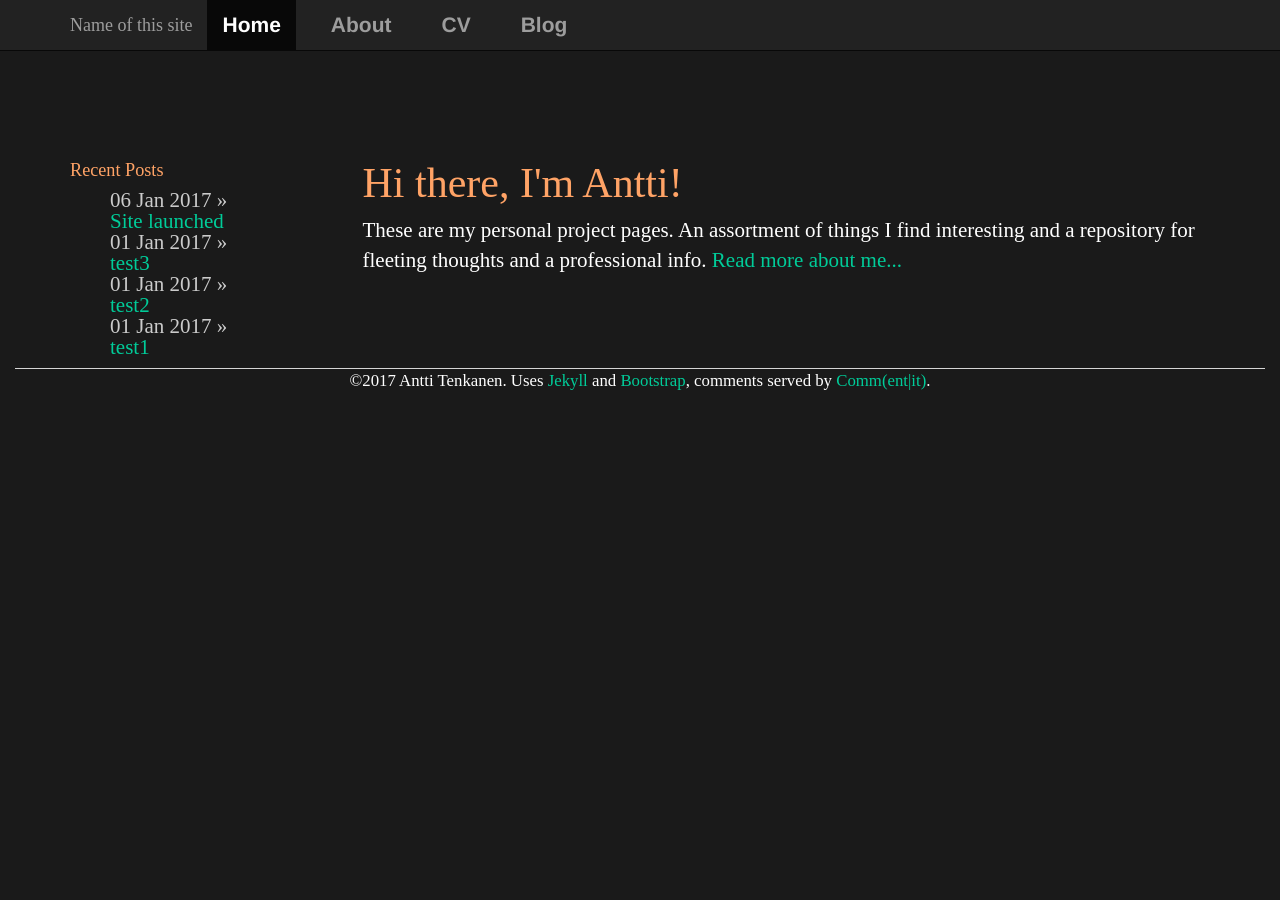
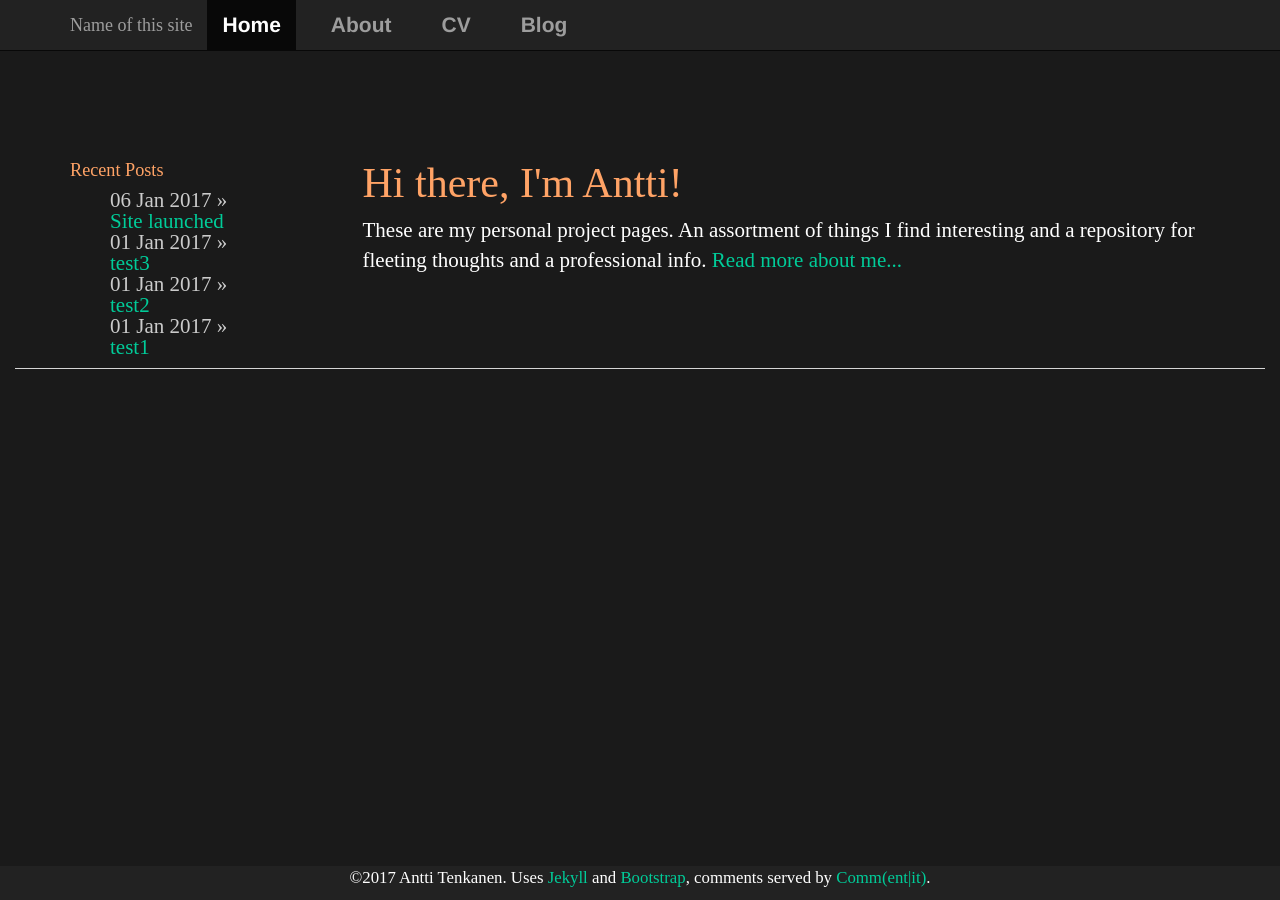
Before and after one commit to plantecophys/plantecophys, a Jekyll site: the page built from index.html, in a window 1280 px wide. Built offline with Jekyll 4.4.1, drawn with Linux system fonts in a browser that asks for light colours; the list of posts is cut into pages by our own code.

Commit message:
Update footer.html

```diff
--- a/_includes/footer.html
+++ b/_includes/footer.html
@@ -1,12 +1,5 @@
 <footer>
-  <div class="container-fluid">
-    <div class="row-fluid">
+<div class="span12 footer navbar-inverse navbar-fixed-bottom">
 <p class="copyright">&copy;{{ site.time | date: '%Y' }} Antti Tenkanen. Uses <a href="http://jekyllrb.com">Jekyll</a> and <a href="https://getbootstrap.com/">Bootstrap</a>, comments served by <a href="https://commentit.io/"> Comm(ent|it)</a>.
     </div>
-  </div>
-
       </footer>
-
-      <!--   <div class="container-fluid">
-    <div class="row-fluid">
-        <div class="span12 footer navbar-inverse navbar-fixed-bottom"> -->
```
